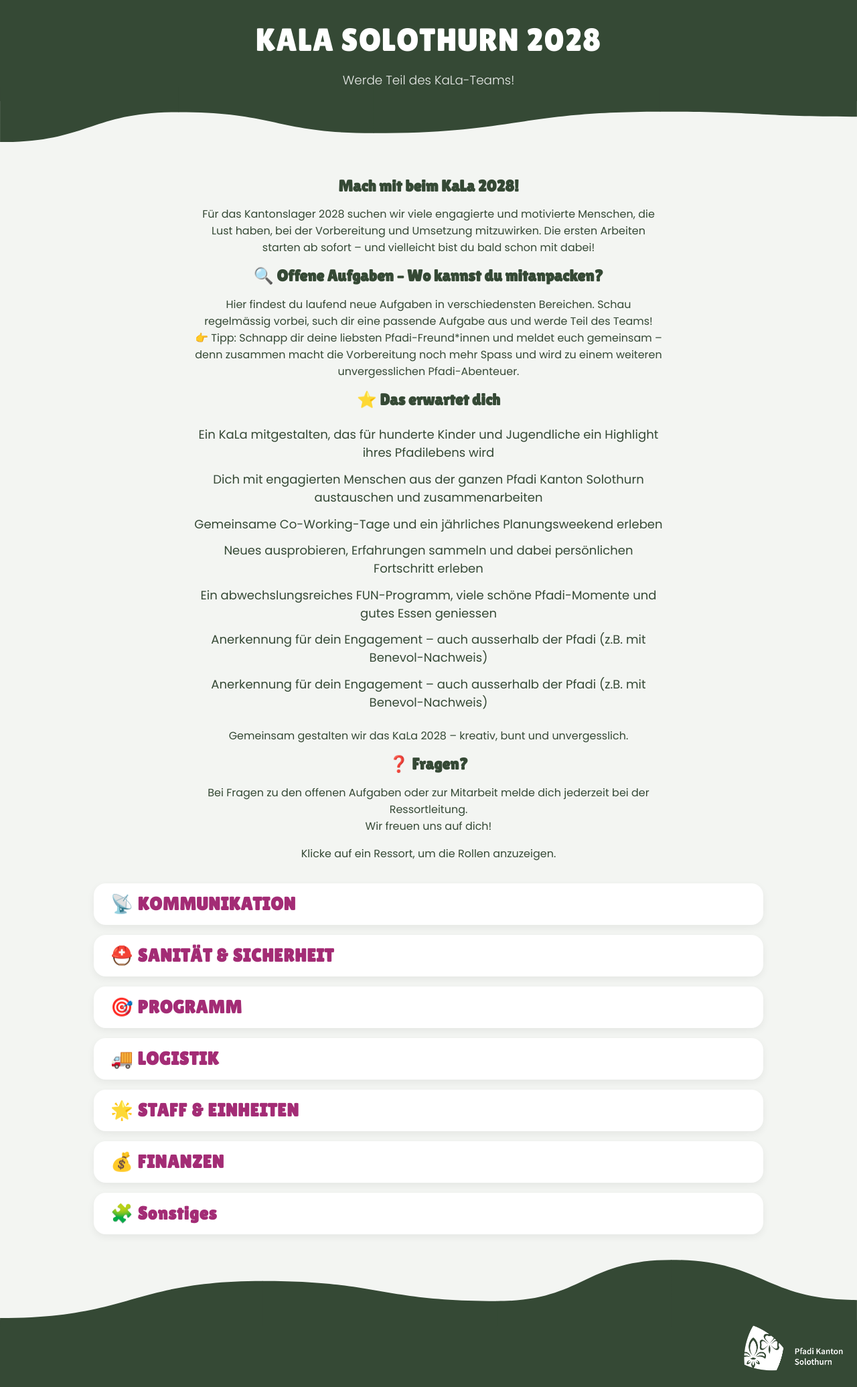
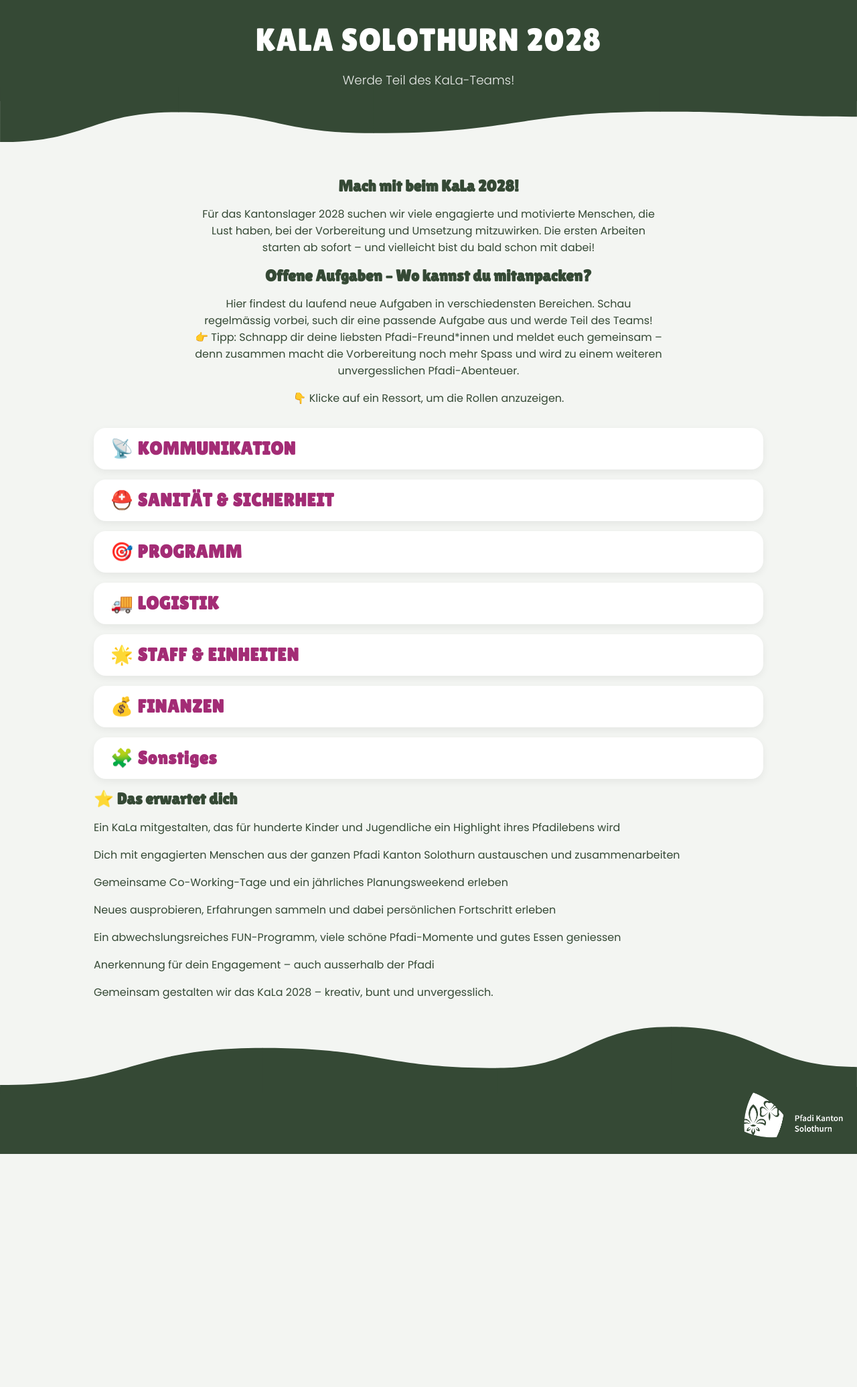
Before and after one commit to kala-so/ausschreibungen, a Jekyll site: the page built from index.md, in a window 1280 px wide. Shown: the whole page at 67% size. Built offline with Jekyll 4.4.1, drawn with Linux system fonts in a browser that asks for light colours; after the commit the page ends 1723 px from its top, so only the background shows below that.

Commit message:
reformat

```diff
--- a/assets/style.css
+++ b/assets/style.css
@@ -198,13 +198,3 @@ footer {
         display: none !important;
     }
 }
-
-/* ---------- ERWARTET DICH ---------- */
-.erwartet-mitte {
-  text-align: center;
-  margin: 1.5em 0;
-}
-.erwartet-mitte p {
-  margin: 0.7em 0;
-  font-size: 1.13em;
-}
--- a/index.md
+++ b/index.md
@@ -10,30 +10,13 @@ title: KaLa
   Die ersten Arbeiten starten ab sofort – und vielleicht bist du bald schon mit dabei!
   </p>
 
-
-<h2>🔍 Offene Aufgaben – Wo kannst du mitanpacken?</h2>
+<h2>Offene Aufgaben – Wo kannst du mitanpacken?</h2>
 <p>Hier findest du laufend neue Aufgaben in verschiedensten Bereichen.
 Schau regelmässig vorbei, such dir eine passende Aufgabe aus und werde Teil des Teams!<br>
 👉 Tipp: Schnapp dir deine liebsten Pfadi-Freund*innen und meldet euch gemeinsam – denn zusammen
 macht die Vorbereitung noch mehr Spass und wird zu einem weiteren unvergesslichen Pfadi-Abenteuer.</p>
 
-<h2>⭐ Das erwartet dich</h2>
-<div class="erwartet-mitte">
-  <p>Ein KaLa mitgestalten, das für hunderte Kinder und Jugendliche ein Highlight ihres Pfadilebens wird</p>
-  <p>Dich mit engagierten Menschen aus der ganzen Pfadi Kanton Solothurn austauschen und zusammenarbeiten</p>
-  <p>Gemeinsame Co-Working-Tage und ein jährliches Planungsweekend erleben</p>
-  <p>Neues ausprobieren, Erfahrungen sammeln und dabei persönlichen Fortschritt erleben</p>
-  <p>Ein abwechslungsreiches FUN-Programm, viele schöne Pfadi-Momente und gutes Essen geniessen</p>
-  <p>Anerkennung für dein Engagement – auch ausserhalb der Pfadi (z.B. mit Benevol-Nachweis)</p>
-  <p>Anerkennung für dein Engagement – auch ausserhalb der Pfadi (z.B. mit Benevol-Nachweis)</p>
-</div>
-<p>Gemeinsam gestalten wir das KaLa 2028 – kreativ, bunt und unvergesslich.</p>
-
-<h2>❓ Fragen?</h2>
-<p>Bei Fragen zu den offenen Aufgaben oder zur Mitarbeit melde dich jederzeit bei der Ressortleitung.<br>
-Wir freuen uns auf dich!</p>
-
-<p>Klicke auf ein Ressort, um die Rollen anzuzeigen.</p>
+<p>👇 Klicke auf ein Ressort, um die Rollen anzuzeigen.</p>
 </div>
 
 <details>
@@ -106,3 +89,15 @@ Hast du eine andere Idee oder möchtest anderweitig mithelfen? Kein Problem - wi
 Melde dich einfach bei den Ressorts oder direkt bei Biber (<span class="obfuscated-email" data-user="biber"></span>)
 </div>
 </details>
+
+
+<h2>⭐ Das erwartet dich</h2>
+<div class="erwartet-mitte">
+  <p>Ein KaLa mitgestalten, das für hunderte Kinder und Jugendliche ein Highlight ihres Pfadilebens wird</p>
+  <p>Dich mit engagierten Menschen aus der ganzen Pfadi Kanton Solothurn austauschen und zusammenarbeiten</p>
+  <p>Gemeinsame Co-Working-Tage und ein jährliches Planungsweekend erleben</p>
+  <p>Neues ausprobieren, Erfahrungen sammeln und dabei persönlichen Fortschritt erleben</p>
+  <p>Ein abwechslungsreiches FUN-Programm, viele schöne Pfadi-Momente und gutes Essen geniessen</p>
+  <p>Anerkennung für dein Engagement – auch ausserhalb der Pfadi</p>
+</div>
+<p>Gemeinsam gestalten wir das KaLa 2028 – kreativ, bunt und unvergesslich.</p>
```
